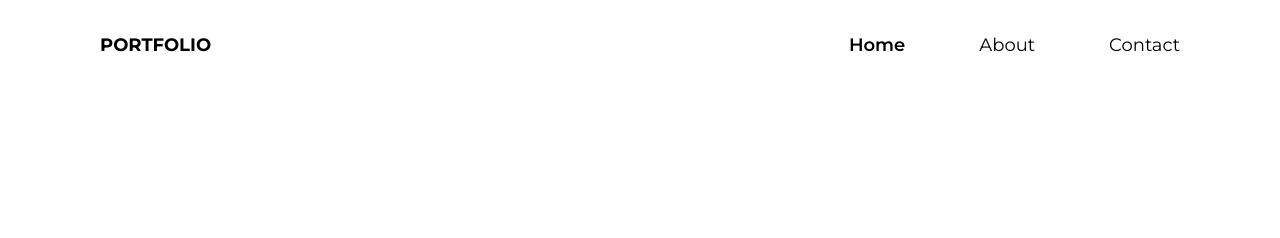
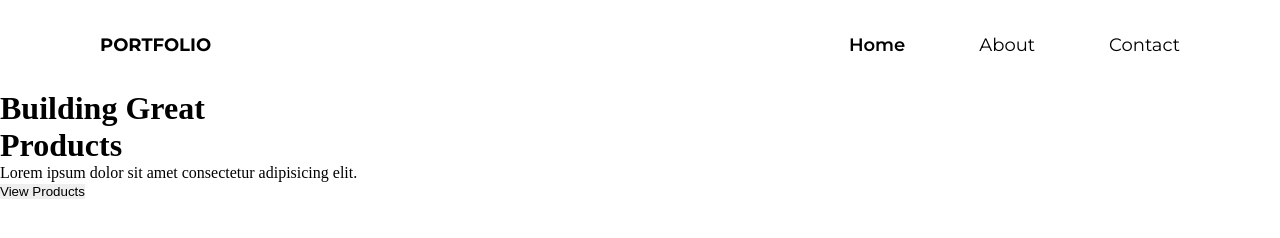
Before and after one commit to ParavJaikrishan/web-design, a plain HTML site: page portfolio/index.html in a window 1280 px wide. Drawn offline with Linux system fonts and the light colour scheme.

Commit message:
HTML for splash div added

```diff
--- a/portfolio/index.html
+++ b/portfolio/index.html
@@ -19,5 +19,12 @@
             <button>Contact</button>
         </div>
     </nav>
+    <div class="splash">
+        <div class="information">
+            <h1>Building Great<br/> Products</h1>
+            <p>Lorem ipsum dolor sit amet consectetur adipisicing elit.</p>
+            <button>View Products</button>
+        </div>
+    </div>
 </body>
 </html>
```
